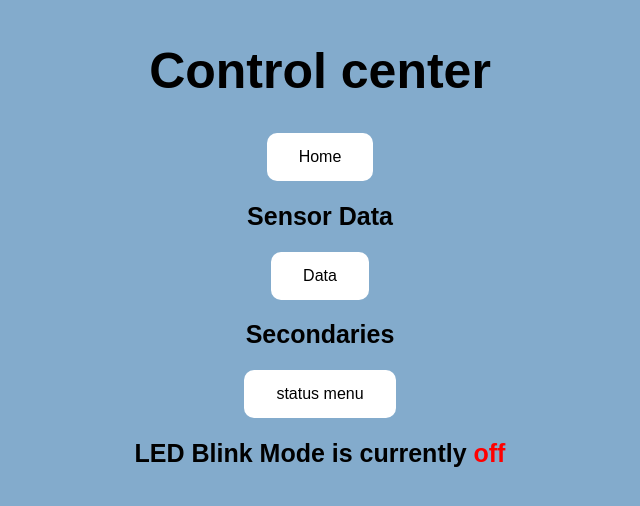
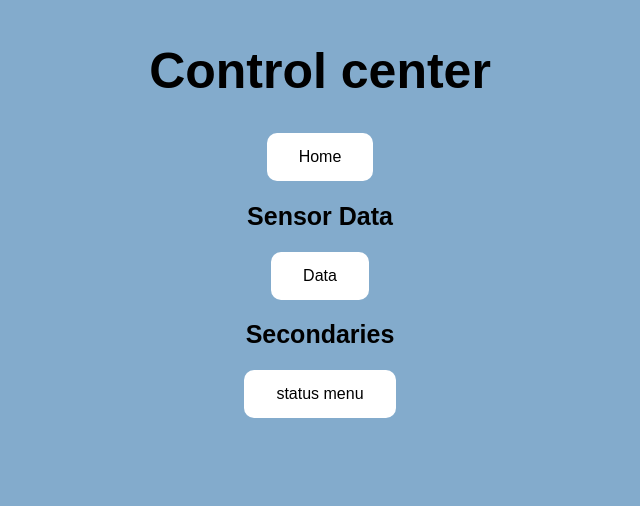
Before and after one commit to JakobProssinger/StratoFlight-System-Control, a Flask app: template templates/index.html in a window 1280 px wide. Shown: the top 506 px of the page, without its empty margins (320-960 px from the left). Run offline with Flask 2, Linux system fonts and the light colour scheme; the template is opened without the code that fills it, so the values that code supplies are empty; parts of the project's set-up code (start-up, migrations or seed data) failed here and were passed over.

Commit message:
REMOVED: Status of LED Blink mode

```diff
--- a/templates/index.html
+++ b/templates/index.html
@@ -10,16 +10,6 @@
     <a href="/status">
         <button type="button">status menu</button>
     </a>
-    <div>
-        {% if led_blink_mode == true %}
-        <h2>LED Blink Mode is currently <FONT COLOR=GREEN><strong>on</strong></FONT>
-        </h2>
-        {% else %}
-        <h2>LED Blink Mode is currently <FONT COLOR=RED><strong>off</strong></FONT>
-        </h2>
-        {% endif %}
-    </div>
-
 </div>
 
 {% endblock %}
```
